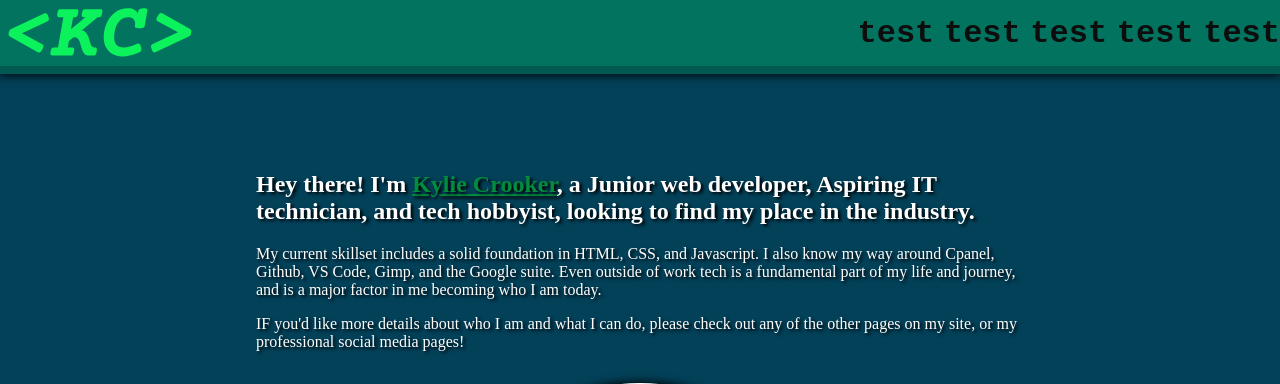
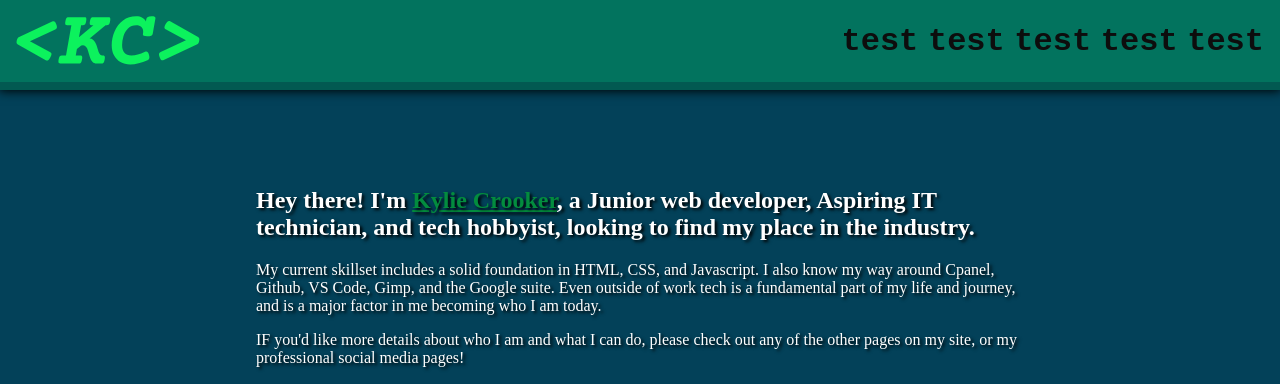
Before and after one commit to kylieCrooker/Portfolio, a PHP site: page /index.php in a window 1280 px wide. Shown: the top 384 px of the page. Run offline with PHP 8.4, Linux system fonts and the light colour scheme; some libraries are stand-ins or nearby versions; some web fonts are replaced.

Commit message:
Update header padding
Removed padding from logo, and instead gave the header box a padding of 1em

```diff
--- a/css/header.css
+++ b/css/header.css
@@ -14,13 +14,12 @@ header {
   max-width: 1440px;
   margin: auto;
   display: flex;
-  padding: 0;
+  padding: 1em;
   justify-content: space-between;
   align-items: center;
 }
 
 .logo {
-  padding: 8px;
   min-width: 5vw;
   flex-shrink: 1;
 }
```
